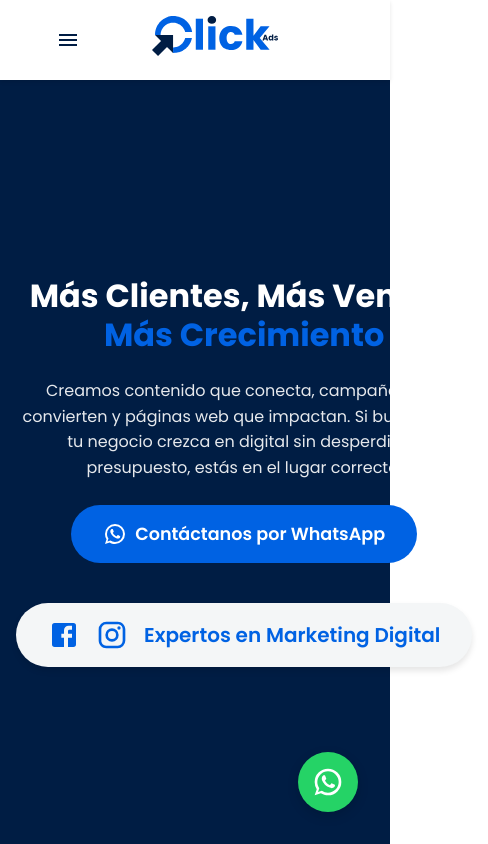
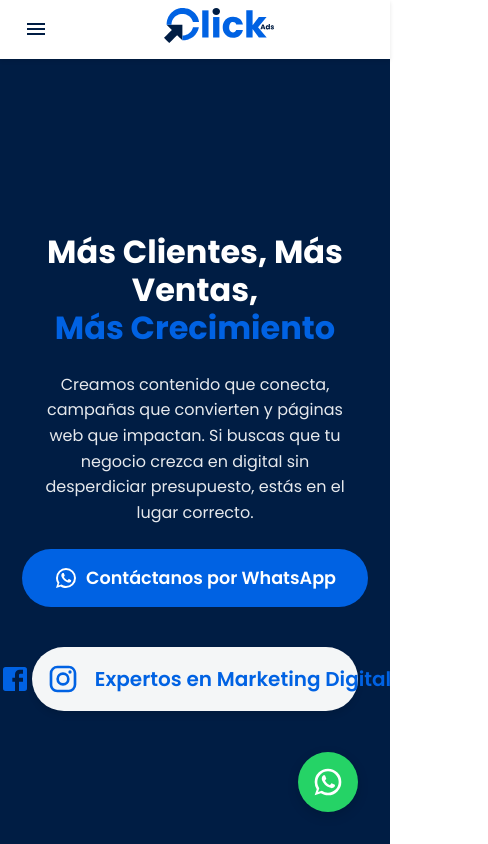
Before and after one commit to 1nocturne14/clickadsamplifyaws, a React (Create React App) app: page / in a window 390 px wide. Shown: the top 844 px of the page, 488 px wide, since content can reach past the window. Built offline with nearby package versions, Linux system fonts and the light colour scheme.

Commit message:
fix: corrige desbordamiento en móvil y ajusta menú responsive

```diff
--- a/src/App.css
+++ b/src/App.css
@@ -444,17 +444,27 @@ body {
 
 /* Responsive Styles */
 @media (max-width: 768px) {
+  .navbar {
+    padding: 0.5rem;
+    width: 100%;
+  }
+
   .navbar-content {
     display: grid;
     grid-template-columns: auto 1fr auto;
     align-items: center;
     gap: 1rem;
-    padding: 0 1rem;
+    padding: 0;
+    width: 100%;
   }
 
   .logo {
     grid-column: 2;
     justify-self: center;
+  }
+
+  .logo img {
+    height: 35px;
   }
 
   .menu-button {
@@ -469,27 +479,36 @@ body {
     cursor: pointer;
     width: 40px;
     height: 40px;
+    margin-left: 0.5rem;
   }
 
   .nav-links {
     position: fixed;
     top: 0;
-    right: -100%;
+    left: -100%;
     bottom: 0;
-    width: 70%;
+    width: 80%;
+    max-width: 300px;
     background: white;
     padding: 5rem 1.5rem;
-    box-shadow: -2px 0 4px rgba(0, 0, 0, 0.1);
+    box-shadow: 2px 0 4px rgba(0, 0, 0, 0.1);
     display: flex;
     flex-direction: column;
     align-items: flex-start;
     gap: 1.5rem;
-    transition: right 0.3s ease;
+    transition: left 0.3s ease;
     z-index: 998;
+    overflow-y: auto;
   }
 
   .nav-links.active {
-    right: 0;
+    left: 0;
+  }
+
+  .nav-links a {
+    width: 100%;
+    padding: 0.5rem 0;
+    font-size: 1.1rem;
   }
 
   .close-menu-button {
@@ -518,25 +537,38 @@ body {
 
   .hero {
     padding-top: 100px;
+    width: 100%;
+    overflow-x: hidden;
   }
 
   .hero-content {
     padding: 2rem 1rem;
+    width: 100%;
+    max-width: 100%;
   }
 
   .hero h1 {
     font-size: 2rem;
     margin-bottom: 0;
+    width: 100%;
+    word-wrap: break-word;
   }
 
   .hero p {
     font-size: 1rem;
     margin: 0 auto;
     max-width: 100%;
+    padding: 0 1rem;
   }
 
   .meta-expert {
     margin-top: 0.5rem;
+    max-width: calc(100% - 2rem);
+    padding: 1rem;
+  }
+
+  .meta-expert span {
+    font-size: 1rem;
   }
 }
 
--- a/src/components/Navbar.tsx
+++ b/src/components/Navbar.tsx
@@ -39,8 +39,8 @@ export const Navbar: React.FC = () => {
         <div className="navbar-content">
           <button
             className="menu-button"
-            onClick={() => setIsMenuOpen(!isMenuOpen)}
-            aria-label={isMenuOpen ? 'Cerrar menú' : 'Abrir menú'}
+            onClick={() => setIsMenuOpen(true)}
+            aria-label="Abrir menú"
           >
             <MenuIcon />
           </button>
```
